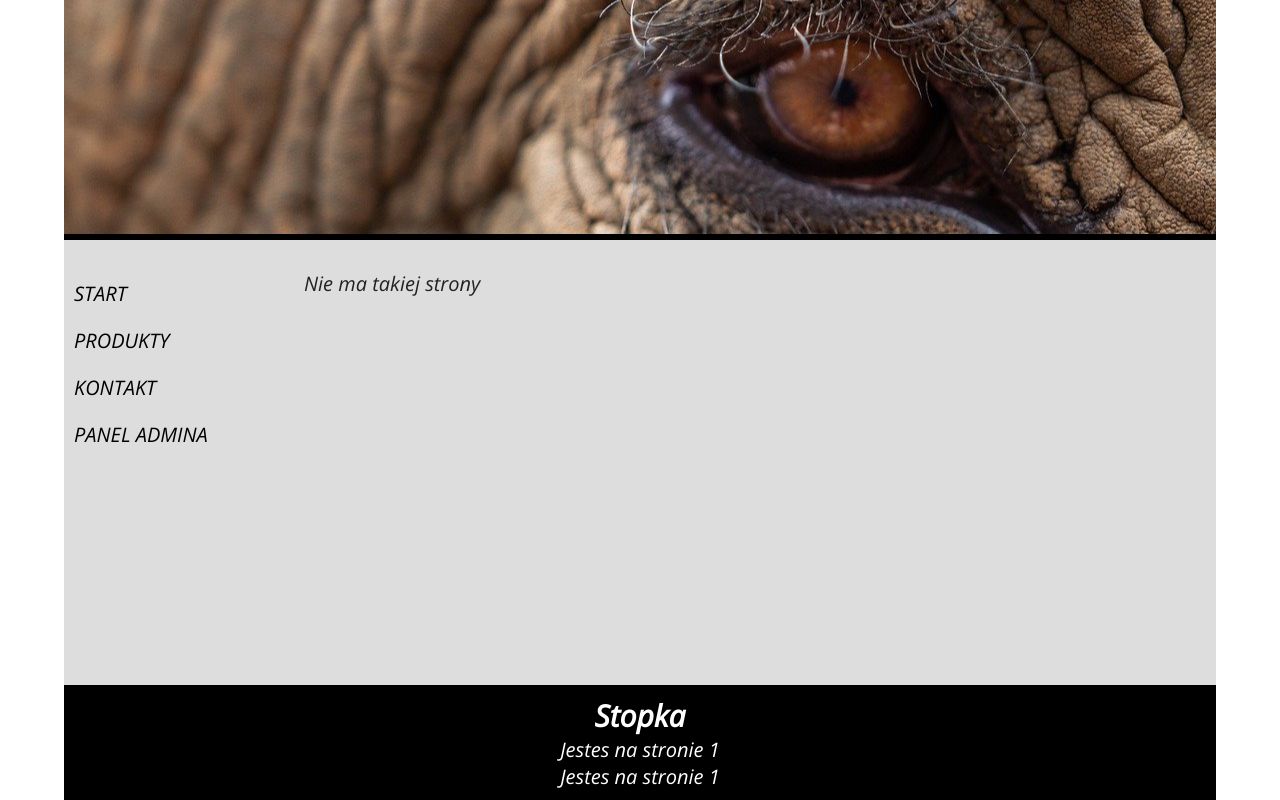
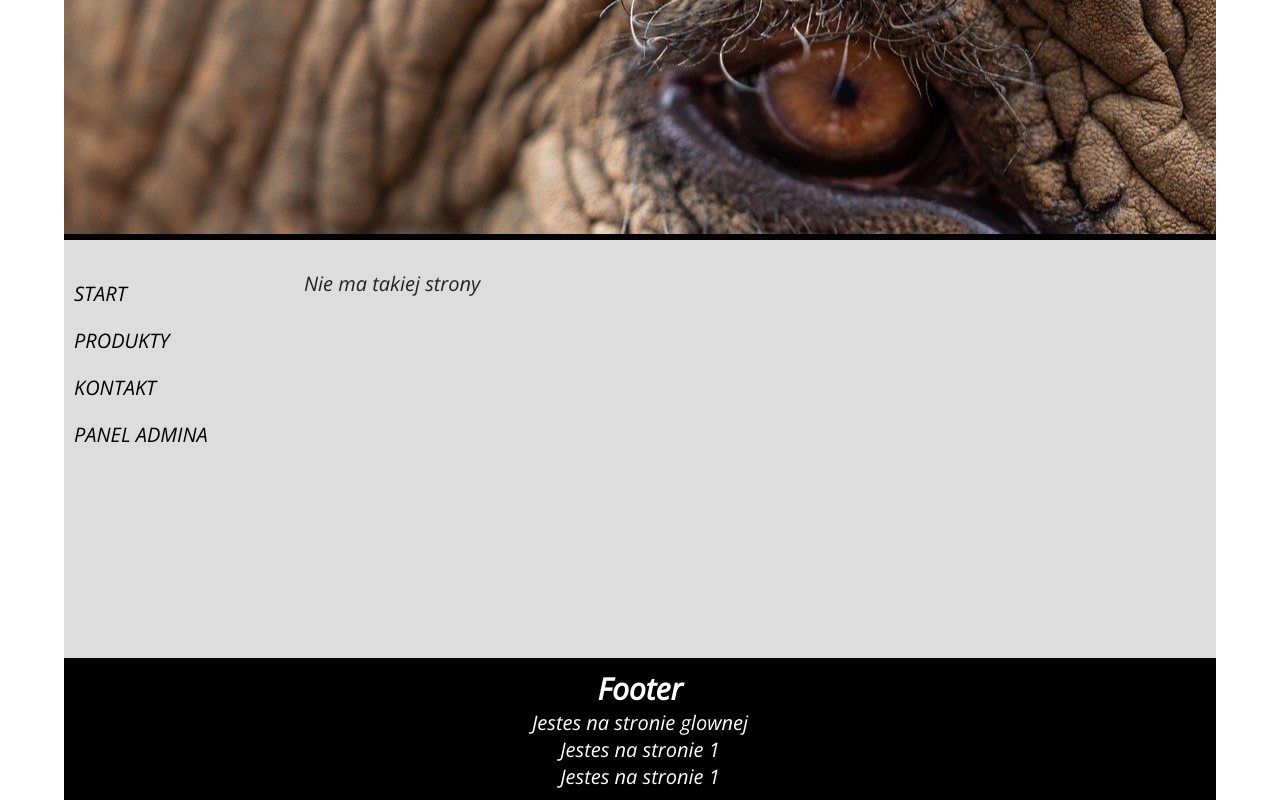
Before and after one commit to lukmul/asd, a React (Create React App) app in the folder s15-react-router-projekt/: page /1/1 in a window 1280 px wide. Built offline with nearby package versions, Linux system fonts and the light colour scheme.

Commit message:
moje zmiany

```diff
--- a/s15-react-router-projekt/src/layouts/Footer.js
+++ b/s15-react-router-projekt/src/layouts/Footer.js
@@ -5,8 +5,8 @@ import "../styles/Footer.css";
 const Footer = () => {
     return (
         <div>
-            <h2>Stopka</h2>
-            <Route path="/" exact render={(props) => (
+            <h2>Footer</h2>
+            <Route path="" exact render={(props) => (
                 <p>Jestes na stronie glownej</p>
             )} />
             <Route path="/:page" render={(props) => (
```
Also changed, not shown: s15-react-router-projekt/src/components/text.txt (deleted).
